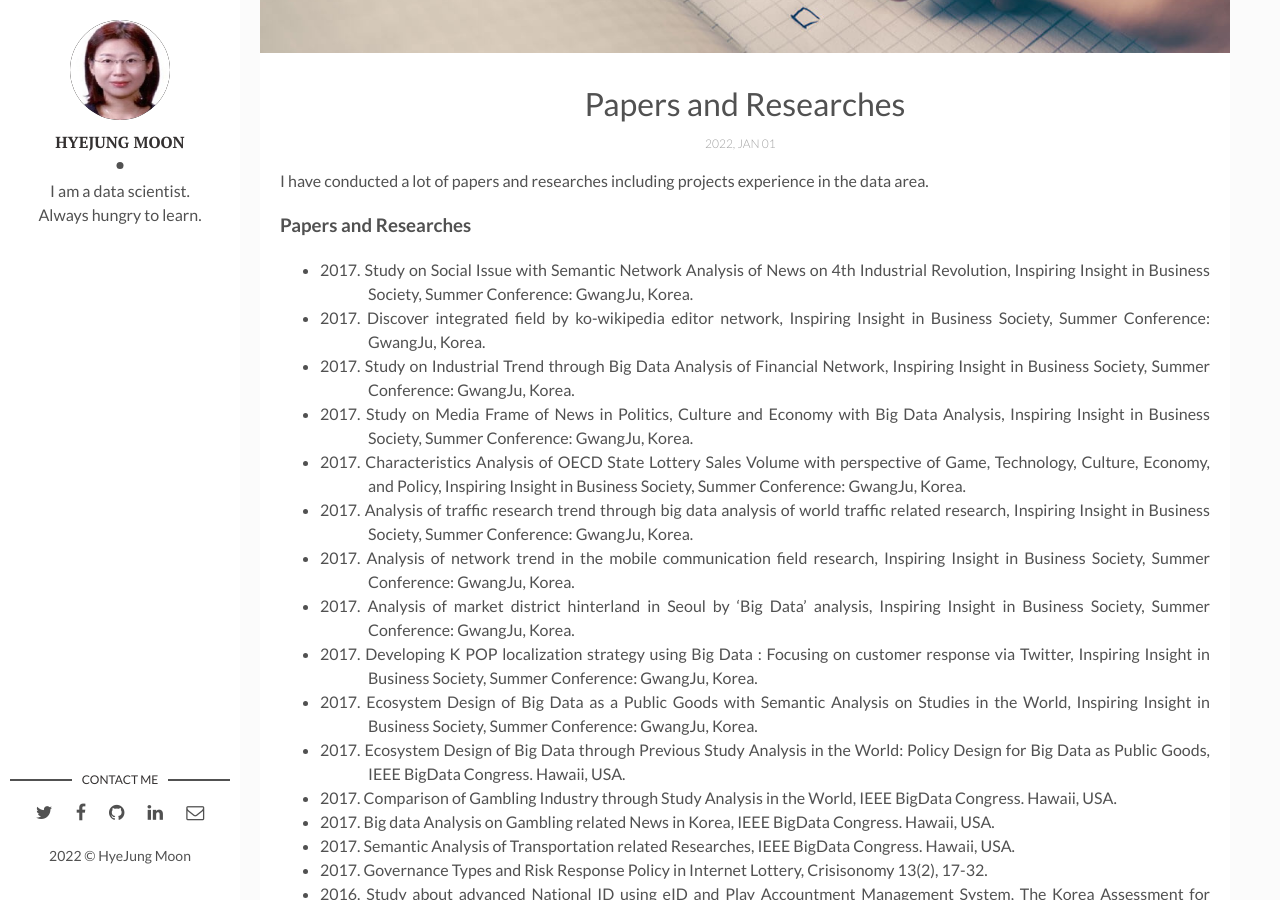
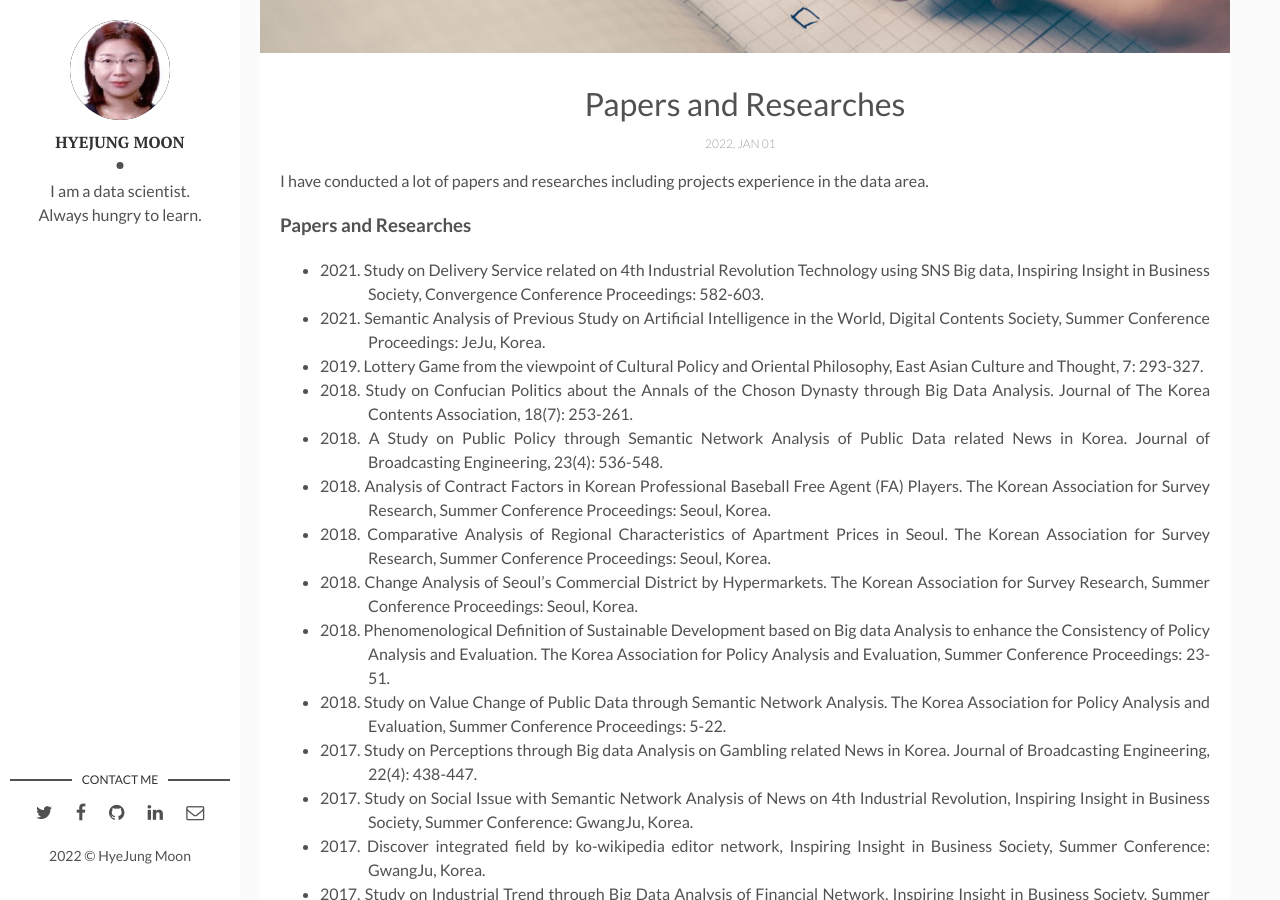
Before and after one commit to MoonHyeJung/moonhyejung.github.io, a Jekyll site: the page built from _posts/2022-01-01-papers-researches.markdown, in a window 1280 px wide and 900 px high, scrolled down 467 px. Built offline with Jekyll 4.4.1, drawn with Linux system fonts in a browser that asks for light colours; some of the changed text lies outside the part shown.

Commit message:
contents add

```diff
--- a/_posts/2022-01-01-papers-researches.markdown
+++ b/_posts/2022-01-01-papers-researches.markdown
@@ -11,6 +11,17 @@ tags: [paper, study, research, thesis] # add tag
 I have conducted a lot of papers and researches including projects experience in the data area.
 
 ### Papers and Researches
+- <div style='text-align: justify; text-indent: -3em; margin-left: 3em;'>2021. Study on Delivery Service related on 4th Industrial Revolution Technology using SNS Big data, Inspiring Insight in Business Society, Convergence Conference Proceedings: 582-603.</div>
+- <div style='text-align: justify; text-indent: -3em; margin-left: 3em;'>2021. Semantic Analysis of Previous Study on Artificial Intelligence in the World, Digital Contents Society, Summer Conference Proceedings: JeJu, Korea.
+- <div style='text-align: justify; text-indent: -3em; margin-left: 3em;'>2019. Lottery Game from the viewpoint of Cultural Policy and Oriental Philosophy, East Asian Culture and Thought, 7: 293-327.</div>
+- <div style='text-align: justify; text-indent: -3em; margin-left: 3em;'>2018. Study on Confucian Politics about the Annals of the Choson Dynasty through Big Data Analysis. Journal of The Korea Contents Association, 18(7): 253-261.</div>
+- <div style='text-align: justify; text-indent: -3em; margin-left: 3em;'>2018. A Study on Public Policy through Semantic Network Analysis of Public Data related News in Korea. Journal of Broadcasting Engineering, 23(4): 536-548.</div>
+- <div style='text-align: justify; text-indent: -3em; margin-left: 3em;'>2018. Analysis of Contract Factors in Korean Professional Baseball Free Agent (FA) Players. The Korean Association for Survey Research, Summer Conference Proceedings: Seoul, Korea.</div>
+- <div style='text-align: justify; text-indent: -3em; margin-left: 3em;'>2018. Comparative Analysis of Regional Characteristics of Apartment Prices in Seoul. The Korean Association for Survey Research, Summer Conference Proceedings: Seoul, Korea.</div>
+- <div style='text-align: justify; text-indent: -3em; margin-left: 3em;'>2018. Change Analysis of Seoul’s Commercial District by Hypermarkets. The Korean Association for Survey Research, Summer Conference Proceedings: Seoul, Korea.</div>
+- <div style='text-align: justify; text-indent: -3em; margin-left: 3em;'>2018. Phenomenological Definition of Sustainable Development based on Big data Analysis to enhance the Consistency of Policy Analysis and Evaluation. The Korea Association for Policy Analysis and Evaluation, Summer Conference Proceedings: 23-51.</div>
+- <div style='text-align: justify; text-indent: -3em; margin-left: 3em;'>2018. Study on Value Change of Public Data through Semantic Network Analysis. The Korea Association for Policy Analysis and Evaluation, Summer Conference Proceedings: 5-22.</div>
+- <div style='text-align: justify; text-indent: -3em; margin-left: 3em;'>2017. Study on Perceptions through Big data Analysis on Gambling related News in Korea. Journal of Broadcasting Engineering, 22(4): 438-447.</div>
 - <div style='text-align: justify; text-indent: -3em; margin-left: 3em;'>2017. Study on Social Issue with Semantic Network Analysis of News on 4th Industrial Revolution, Inspiring Insight in Business Society, Summer Conference: GwangJu, Korea.</div>
 - <div style='text-align: justify; text-indent: -3em; margin-left: 3em;'>2017. Discover integrated field by ko-wikipedia editor network, Inspiring Insight in Business Society, Summer Conference: GwangJu, Korea.</div>
 - <div style='text-align: justify; text-indent: -3em; margin-left: 3em;'>2017. Study on Industrial Trend through Big Data Analysis of Financial Network, Inspiring Insight in Business Society, Summer Conference: GwangJu, Korea.</div>
@@ -52,5 +63,6 @@ I have conducted a lot of papers and researches including projects experience in
 - <div style='text-align: justify; text-indent: -3em; margin-left: 3em;'>2011. Research about China's Future and Informatization Policy. IT & Future Strategy, 7: National Information Society Agency.</div>
 
 ### Thesis for a degree
+- <div style='text-align: justify; text-indent: -3em; margin-left: 3em;'>2020 Study on Hundred Schools with view of Cultural Theory : focusing on Korea, China, Japan and Taiwan, DongBang Culture University. Thesis for a PhD in Philosophy.</div>
 - <div style='text-align: justify; text-indent: -3em; margin-left: 3em;'>2013. The advent of risk society and sustainability in Big Data Era (National Research Foundation of Korea NRF-2011-330-B00034). Advisor. Institute of IT Policy, Seoul National University of Science and Technology. Thesis for a PhD in Public Policy.</div>
-- <div style='text-align: justify; text-indent: -3em; margin-left: 3em;'>1998. Meta Analysis for Client Orient Distributed Processing. Computer Department of Engineering, Graduate School, Seoul National University of science and Technology.</div>
+- <div style='text-align: justify; text-indent: -3em; margin-left: 3em;'>1998. Meta Analysis for Client Orient Distributed Processing. Computer Department of Engineering, Graduate School, Seoul National University of science and Technology. Thesis for a Master in Computer Engineering.</div>
```
